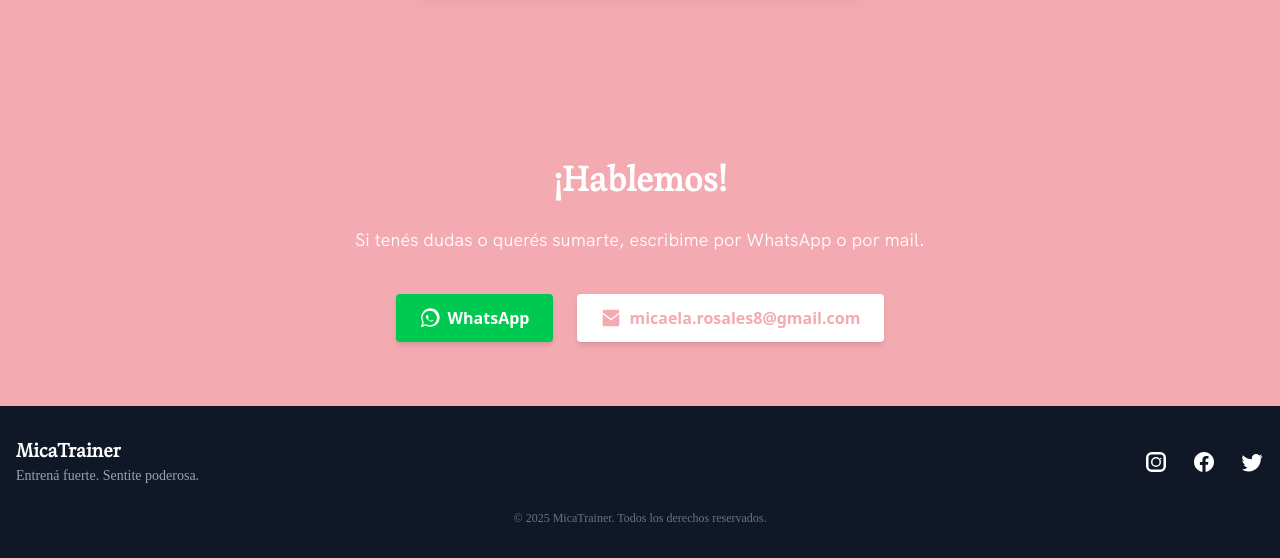
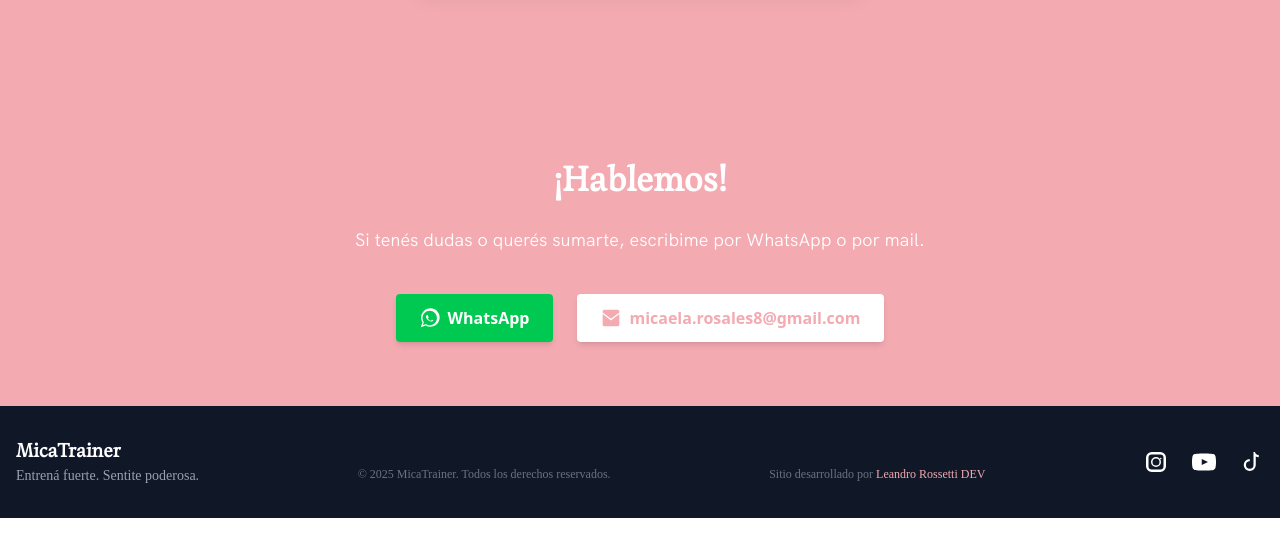
Before and after one commit to LeandroRossetti/micastro, an Astro site: page / in a window 1280 px wide. Shown: the part 3230-3788 px from the top of the page. After the commit the page ends 3748 px from the top, so only its background shows below. Built offline with nearby package versions, Linux system fonts and the light colour scheme; Astro itself is replaced by a stand-in of ours.

Commit message:
Agregado firma y redes

```diff
--- a/src/components/Footer.astro
+++ b/src/components/Footer.astro
@@ -5,7 +5,11 @@
       <h3 class="text-xl font-bold">MicaTrainer</h3>
       <p class="text-sm text-gray-400">Entrená fuerte. Sentite poderosa.</p>
     </div>
+  <p class="text-center text-gray-500 text-xs mt-6">&copy; 2025 MicaTrainer. Todos los derechos reservados.</p>
 
+  <p class="text-center text-gray-500 text-xs mt-6">
+  Sitio desarrollado por <a href="https://www.leandrorossetti.com.ar/" class="hover:underline text-[#f3aab1]">Leandro Rossetti DEV</a>
+</p>
     <!-- Redes Sociales -->
     <div class="flex gap-6">
       <a href="https://www.instagram.com/mica.trainer/" aria-label="Instagram" class="text-white hover:text-[#f3aab1] transition">
@@ -13,22 +17,21 @@
           <path d="M7.75 2A5.75 5.75 0 002 7.75v8.5A5.75 5.75 0 007.75 22h8.5A5.75 5.75 0 0022 16.25v-8.5A5.75 5.75 0 0016.25 2h-8.5zM4.5 7.75A3.25 3.25 0 017.75 4.5h8.5a3.25 3.25 0 013.25 3.25v8.5a3.25 3.25 0 01-3.25 3.25h-8.5a3.25 3.25 0 01-3.25-3.25v-8.5zM12 7a5 5 0 100 10 5 5 0 000-10zm0 1.5a3.5 3.5 0 110 7 3.5 3.5 0 010-7zm4.75-.75a.75.75 0 100 1.5.75.75 0 000-1.5z"/>
         </svg>
       </a>
-      <a href="#" aria-label="Facebook" class="text-white hover:text-[#f3aab1] transition">
+      <a href="https://www.youtube.com/@micarosales7536" aria-label="YouTube" class="text-white hover:text-[#f3aab1] transition">
   <svg class="w-6 h-6" fill="currentColor" viewBox="0 0 24 24">
-          <path d="M22 12c0-5.52-4.48-10-10-10S2 6.48 2 12c0 5 3.66 9.13 8.44 9.88v-6.99H7.9v-2.89h2.54V9.77c0-2.5 1.49-3.89 3.77-3.89 1.09 0 2.24.2 2.24.2v2.46h-1.26c-1.24 0-1.63.77-1.63 1.56v1.87h2.78l-.44 2.89h-2.34v6.99C18.34 21.13 22 17 22 12z"/>
+    <path d="M23.498 6.186a2.954 2.954 0 00-2.078-2.09C19.524 3.5 12 3.5 12 3.5s-7.524 0-9.42.596a2.954 2.954 0 00-2.078 2.09A30.128 30.128 0 000 12a30.128 30.128 0 00.502 5.814 2.954 2.954 0 002.078 2.09C4.476 20.5 12 20.5 12 20.5s7.524 0 9.42-.596a2.954 2.954 0 002.078-2.09A30.128 30.128 0 0024 12a30.128 30.128 0 00-.502-5.814zM9.75 15.02V8.98l6.25 3.02-6.25 3.02z"/>
   </svg>
 </a>
-      <a href="#" aria-label="Twitter" class="text-white hover:text-[#f3aab1] transition">
+<a href="https://www.tiktok.com/@mica.trainer" aria-label="TikTok" class="text-white hover:text-[#f3aab1] transition">
   <svg class="w-6 h-6" fill="currentColor" viewBox="0 0 24 24">
-          <path d="M22.46 6c-.77.35-1.6.58-2.46.69a4.26 4.26 0 001.88-2.34 8.55 8.55 0 01-2.7 1.03A4.25 4.25 0 0016.11 4c-2.36 0-4.28 1.92-4.28 4.29 0 .34.04.67.11.99A12.06 12.06 0 013 5.15a4.28 4.28 0 001.32 5.72 4.22 4.22 0 01-1.94-.54v.05c0 2.01 1.43 3.69 3.34 4.07a4.3 4.3 0 01-1.93.07c.54 1.67 2.09 2.88 3.94 2.92A8.56 8.56 0 012 19.54a12.06 12.06 0 006.56 1.92c7.88 0 12.2-6.53 12.2-12.2 0-.19-.01-.38-.02-.57A8.72 8.72 0 0022.46 6z"/>
+    <path d="M12.75 2H15c.186 1.239 1.193 3 3.75 3v2.25a5.996 5.996 0 01-3-0.802V15a6 6 0 11-6-6v2.25a3.75 3.75 0 103.75 3.75V2z" />
   </svg>
 </a>
+
+
+
     </div>
   </div>
-  <p class="text-center text-gray-500 text-xs mt-6">&copy; 2025 MicaTrainer. Todos los derechos reservados.</p>
 
-<!--   <p class="text-center text-gray-500 text-xs mt-2">
-  Sitio desarrollado por <a href="https://tusitio.dev" class="hover:underline text-[#f3aab1]">Leandro Rossetti DEV</a>
-</p> -->
 
 </footer>
```
Lines whose indentation alone changed are shown as unchanged.
